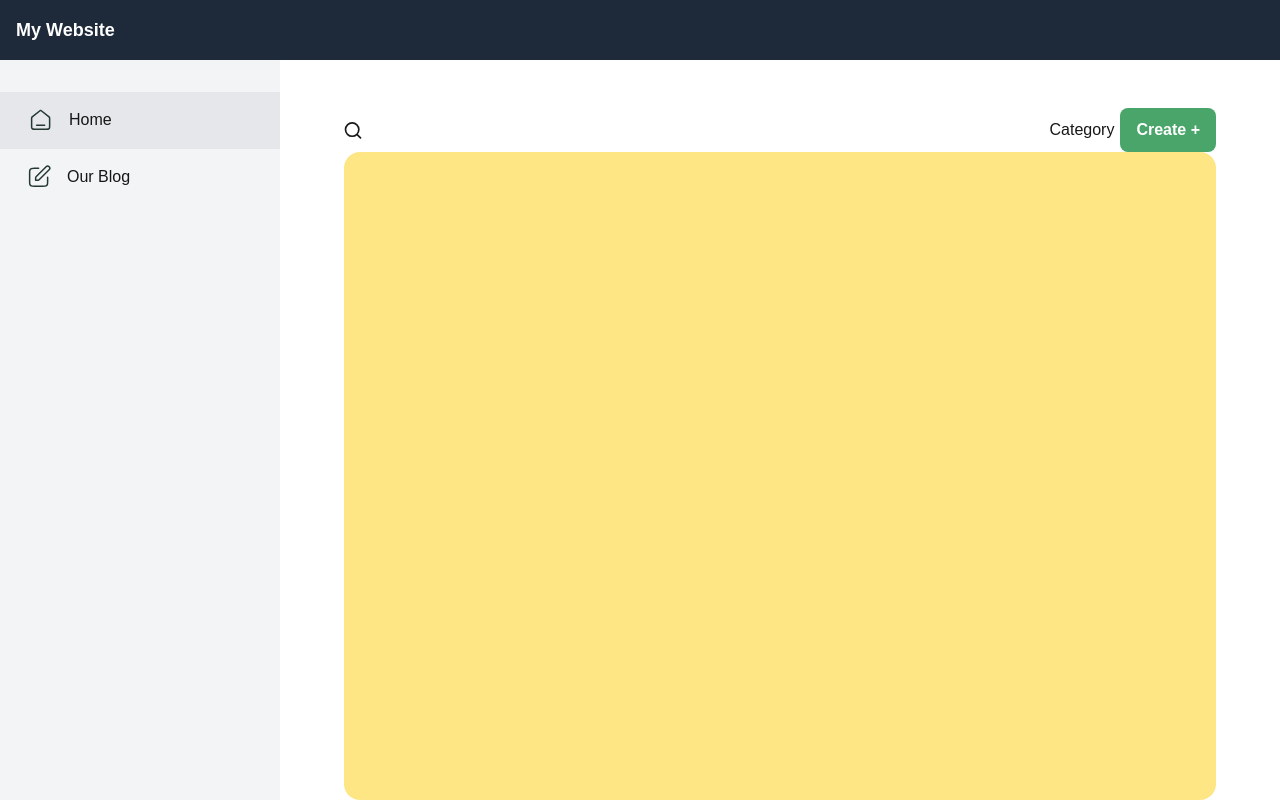
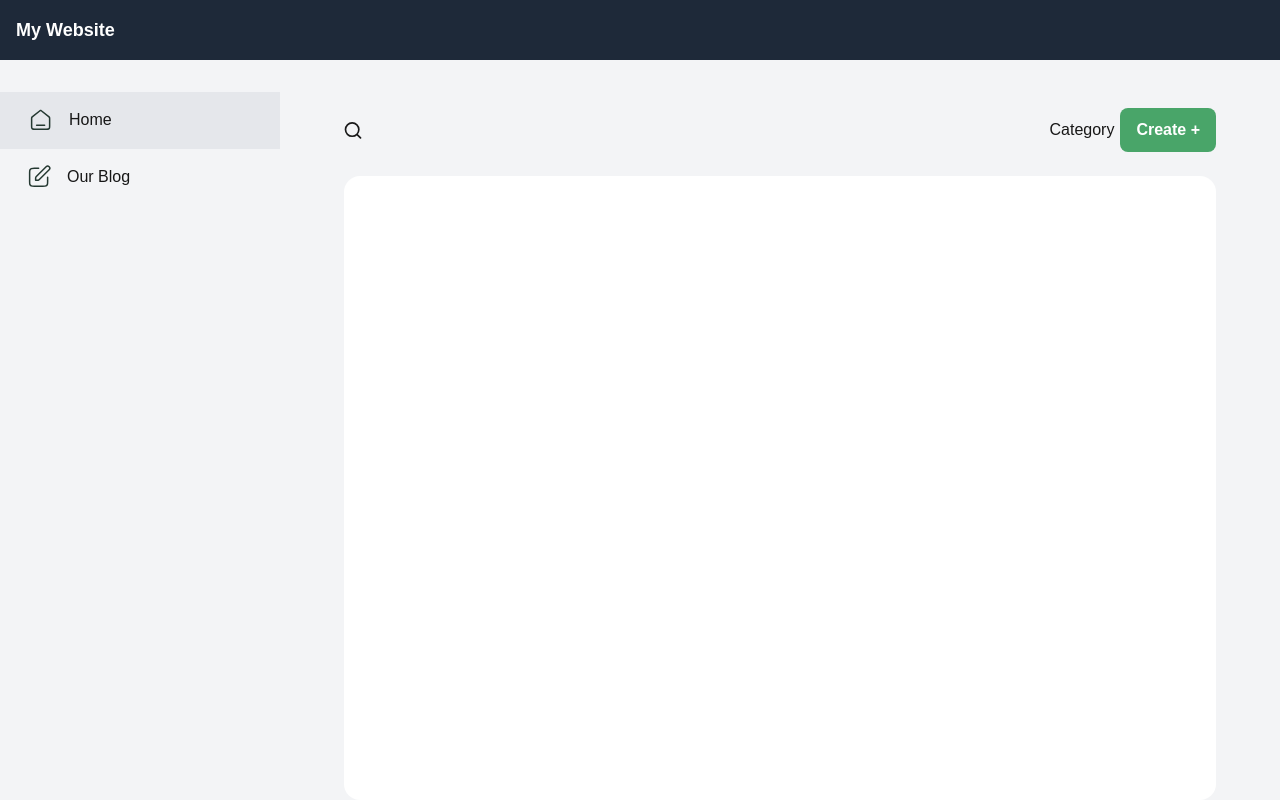
Before and after one commit to chaiyaphat20/chat-board-web, a Next.js app: page /en in a window 1280 px wide. Built offline with nearby package versions, Linux system fonts and the light colour scheme; no server answers.

Commit message:
fix: change height

```diff
--- a/src/app/[locale]/(dashboard)/layout.tsx
+++ b/src/app/[locale]/(dashboard)/layout.tsx
@@ -3,11 +3,11 @@ import SideMenu from '@/components/SideMenu'
 
 export default function MainLayout({ children }: { children: React.ReactNode }) {
   return (
-    <div className="flex flex-col min-h-screen max-h-screen">
+    <div className="flex flex-col min-h-screen max-h-screen bg-gray-100">
       <HeaderMenu />
       <div className="flex flex-1 mt-[60px]  max-h-screen">
         <SideMenu />
-        <div className="flex-1 lg:ml-[280px] ml-0   ">{children}</div>
+        <div className="flex-1 lg:ml-[280px] ml-0">{children}</div>
       </div>
     </div>
   )
--- a/src/app/[locale]/(dashboard)/page.tsx
+++ b/src/app/[locale]/(dashboard)/page.tsx
@@ -4,7 +4,7 @@ import { useSession } from 'next-auth/react'
 
 export default function Home() {
   return (
-    <div className="w-full min-h-[calc(100vh-60px)] overflow-hidden flex flex-col px-16">
+    <div className="w-full min-h-[calc(100vh-60px)]  overflow-hidden flex flex-col px-16">
       <header className="min-h-[40px] flex items-center mt-[48px] justify-between">
         <svg
           width="18"
@@ -29,7 +29,7 @@ export default function Home() {
         </div>
       </header>
       {/* Section ที่สามารถ Scroll ได้ */}
-      <section className="flex-1  rounded-2xl w-full  bg-amber-200"></section>
+      <section className="flex-1  rounded-2xl w-full  bg-white mt-6"></section>
     </div>
   )
 }
```
